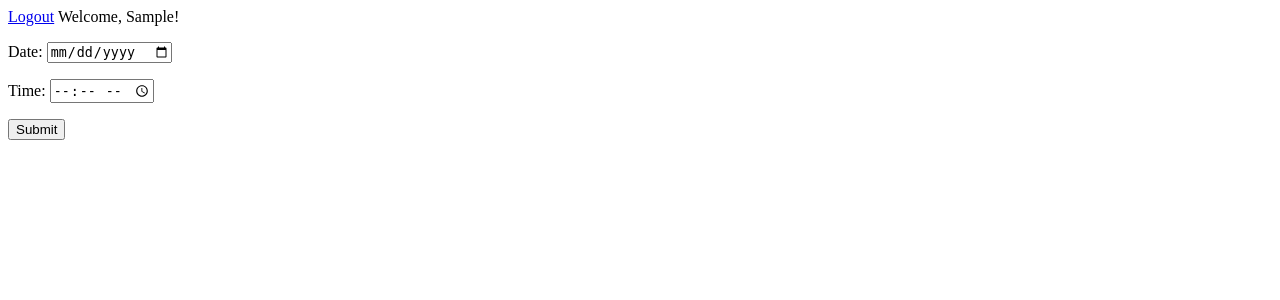
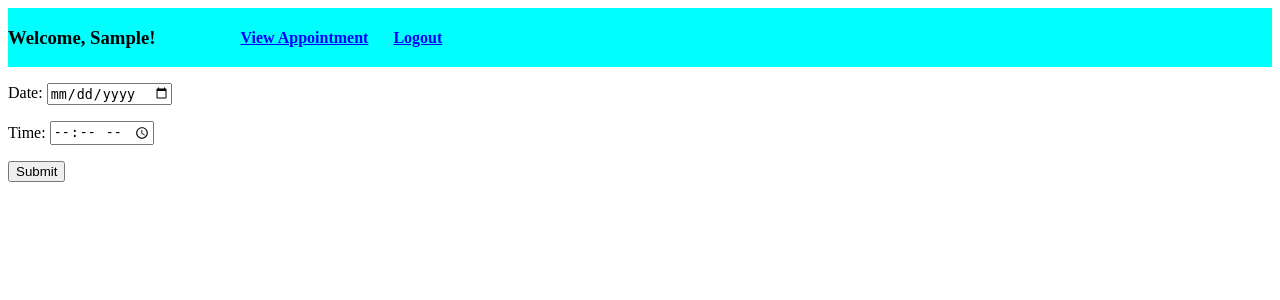
Before and after one commit to Dojo-BorberShop/BarberShopV2, a Flask app: template flask_app/templates/edit_appointment.html in a window 1280 px wide. Shown: the top 300 px of the page. Run offline with Flask 3, Linux system fonts and the light colour scheme; the template is opened without the code that fills it: most values are stand-ins (such as "Sample title", 1, 10 or a date in 2020).

Commit message:
all fetures excluding style

```diff
--- a/flask_app/static/edit_stock_style.css
+++ /dev/null
@@ -1,3 +0,0 @@
-.field_title {
-    font-weight: bold;
-}
--- a/flask_app/static/my_style.css
+++ b/flask_app/static/my_style.css
@@ -1,48 +1,39 @@
+nav {
+    display: flex;
+    align-items: center;
+    background-color: aqua;
+}
+
+
+
 .stocks_table {
     border: solid black 5px;
     border-collapse: collapse;
 }
 
-.sortable {
-    border: solid black 5px;
-    border-collapse: collapse;
+.logout {
+    color: blue;
+    font-weight: bold;
 }
 
-.instructions {
-    margin-left: 25px;
+.appointment_details {
+    color: blue;
+    font-weight: bold;
+    margin-right: 25px;
 }
+
+.nav_row_1 {
+    margin-right: 85px;
+}
+
 
 table td + td { border-left:3px solid black; }
 
 table th + th { border-left:3px solid black; }
 
-.nav_bullet {
-    list-style-type: none;
-    width: 120px;
-    height: 30px;
-    font-weight: bold;
-    color: black;
-}
 
-.nav_container {
-    background-color: rgb(0, 191, 255);
-    display: flex;
-    align-items: center;
-}
 
-.add_stock_nav {
-    background-color: rgb(0, 191, 255);
-    display: flex;
-    align-items: center;
-}
 
-.nav_bullets_container {
-    display: flex;
-}
-
-#first_bullet {
-    margin-right: 20px;
-}
 
 tr:nth-child(even) {
     background-color: Lightgreen;
--- a/flask_app/templates/appointments_table.html
+++ b/flask_app/templates/appointments_table.html
@@ -3,7 +3,8 @@
 <head>
     <meta charset="UTF-8">
     <meta name="viewport" content="width=device-width, initial-scale=1.0">
-    <title>Document</title>
+    <link rel="stylesheet" type="text/css" href="{{ url_for('static', filename='/my_style.css') }}">
+    <title>Appointments Table</title>
 </head>
 <body>
     <a href="/logout">Logout</a>
--- a/flask_app/templates/edit_appointment.html
+++ b/flask_app/templates/edit_appointment.html
@@ -3,11 +3,17 @@
 <head>
     <meta charset="UTF-8">
     <meta name="viewport" content="width=device-width, initial-scale=1.0">
+    <link rel="stylesheet" type="text/css" href="{{ url_for('static', filename='/my_style.css') }}">
     <title>Update Appointment</title>
 </head>
 <body>
-    <a href="/logout">Logout</a>
-    Welcome, {{this_appointment.first_name}}!
+<nav>
+    <h3 class="nav_row_1">Welcome, {{this_appointment.creator.first_name}}!</h3>
+    <a class="appointment_details" href="/view_appointment/{{this_appointment.id}}">View Appointment</a>
+    <a class="logout" href="/logout">Logout</a>
+
+</nav>
+
 
     <p></p>
 
```
Also changed, not shown: flask_app/static/Add_Stock_Style.css (deleted, +0 -7 lines), flask_app/templates/create_appointment.html (+7 -3 lines), flask_app/templates/view_appointment.html (+7 -2 lines), requirements.txt (added, +18 -0 lines), 1 other file.
